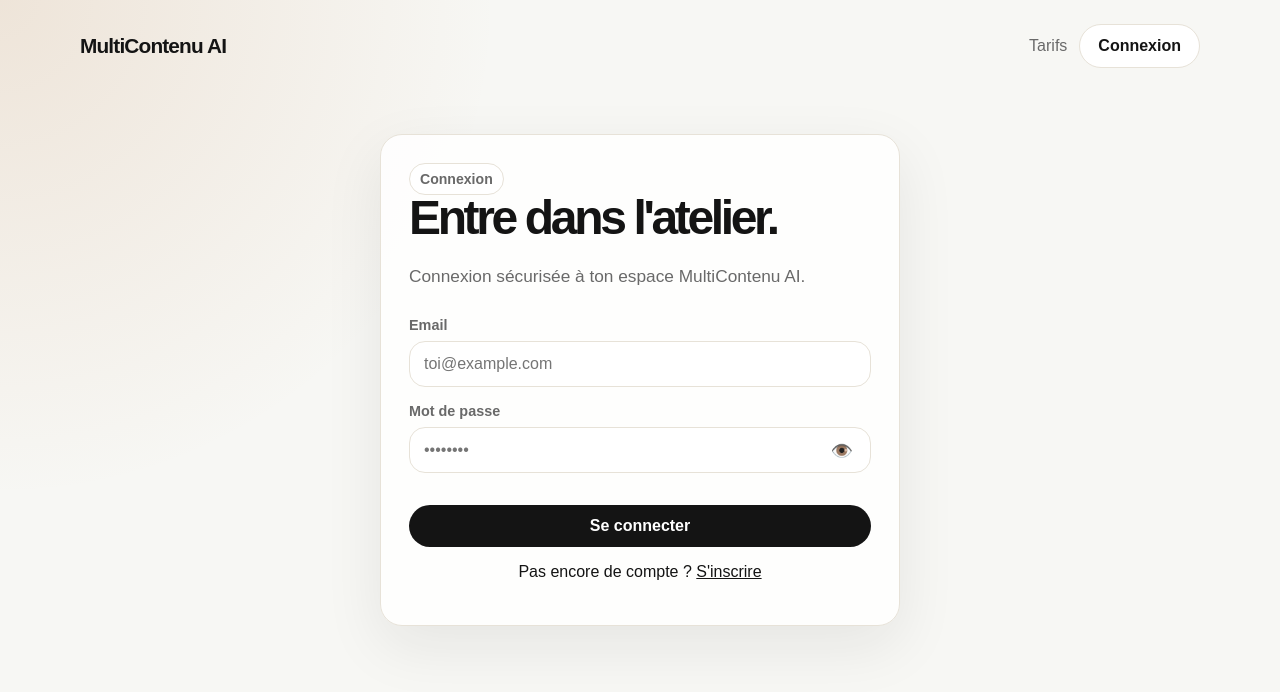
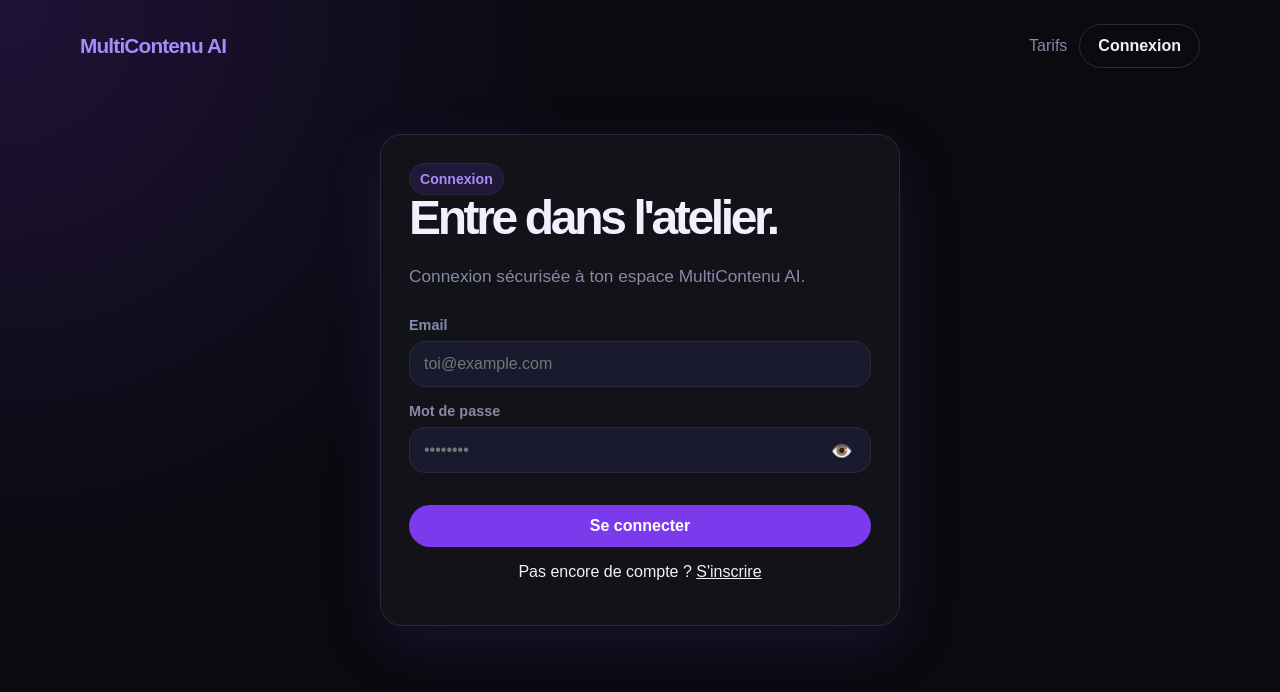
Before and after one commit to remus-orion/multicontenu-ai-private, a Next.js app: page /login in a window 1280 px wide. Shown: the top 692 px of the page. Built offline with nearby package versions, Linux system fonts and the light colour scheme; no server answers.

Commit message:
restore purple dark theme

```diff
--- a/app/globals.css
+++ b/app/globals.css
@@ -1,15 +1,15 @@
 :root {
-  --bg: #f7f7f4;
-  --panel: #ffffff;
-  --ink: #141414;
-  --muted: #696969;
-  --line: #e7e2d8;
-  --accent: #b87333;
-  --accent-dark: #7d461e;
-  --success: #127a3a;
-  --danger: #a62323;
+  --bg: #0a0a0f;
+  --panel: #13131a;
+  --ink: #f0f0ff;
+  --muted: #8888aa;
+  --line: #2a2a3a;
+  --accent: #7c3aed;
+  --accent-dark: #5b21b6;
+  --success: #22c55e;
+  --danger: #ef4444;
   --radius: 22px;
-  --shadow: 0 20px 60px rgba(20, 20, 20, 0.08);
+  --shadow: 0 20px 60px rgba(124, 58, 237, 0.15);
 }
 
 * {
@@ -20,7 +20,7 @@
 body {
   margin: 0;
   min-height: 100%;
-  background: radial-gradient(circle at top left, rgba(184, 115, 51, 0.14), transparent 34%), var(--bg);
+  background: radial-gradient(circle at top left, rgba(124, 58, 237, 0.18), transparent 40%), var(--bg);
   color: var(--ink);
   font-family: Arial, Helvetica, sans-serif;
 }
@@ -57,6 +57,7 @@
   font-weight: 900;
   letter-spacing: -0.04em;
   font-size: 1.3rem;
+  color: #a78bfa;
 }
 
 .nav {
@@ -96,7 +97,7 @@
 
 .card,
 .panel {
-  background: rgba(255, 255, 255, 0.86);
+  background: rgba(19, 19, 26, 0.9);
   border: 1px solid var(--line);
   border-radius: var(--radius);
   box-shadow: var(--shadow);
@@ -123,7 +124,7 @@
 .btn {
   border: 0;
   border-radius: 999px;
-  background: var(--ink);
+  background: var(--accent);
   color: white;
   padding: 12px 18px;
   cursor: pointer;
@@ -135,7 +136,7 @@
 }
 
 .btn.secondary {
-  background: white;
+  background: transparent;
   color: var(--ink);
   border: 1px solid var(--line);
 }
@@ -167,10 +168,16 @@
   width: 100%;
   border: 1px solid var(--line);
   border-radius: 16px;
-  background: white;
+  background: #1a1a2e;
   color: var(--ink);
   padding: 13px 14px;
   outline: none;
+}
+
+.input:focus,
+.textarea:focus,
+.select:focus {
+  border-color: var(--accent);
 }
 
 .textarea {
@@ -181,10 +188,10 @@
 .badge {
   display: inline-flex;
   border: 1px solid var(--line);
-  background: white;
+  background: rgba(124, 58, 237, 0.15);
   border-radius: 999px;
   padding: 7px 10px;
-  color: var(--muted);
+  color: #a78bfa;
   font-size: 0.88rem;
   font-weight: 700;
 }
@@ -197,30 +204,31 @@
 .kpi strong {
   font-size: 2rem;
   letter-spacing: -0.05em;
+  color: #a78bfa;
 }
 
 .notice {
   border-radius: 16px;
   padding: 14px 16px;
   border: 1px solid var(--line);
-  background: white;
+  background: #13131a;
   color: var(--muted);
 }
 
 .notice.success {
-  border-color: rgba(18, 122, 58, 0.25);
+  border-color: rgba(34, 197, 94, 0.25);
   color: var(--success);
 }
 
 .notice.error {
-  border-color: rgba(166, 35, 35, 0.25);
+  border-color: rgba(239, 68, 68, 0.25);
   color: var(--danger);
 }
 
 pre.output {
   white-space: pre-wrap;
   word-break: break-word;
-  background: #171717;
+  background: #0d0d14;
   color: #f8f8f8;
   border-radius: 18px;
   padding: 18px;
```
